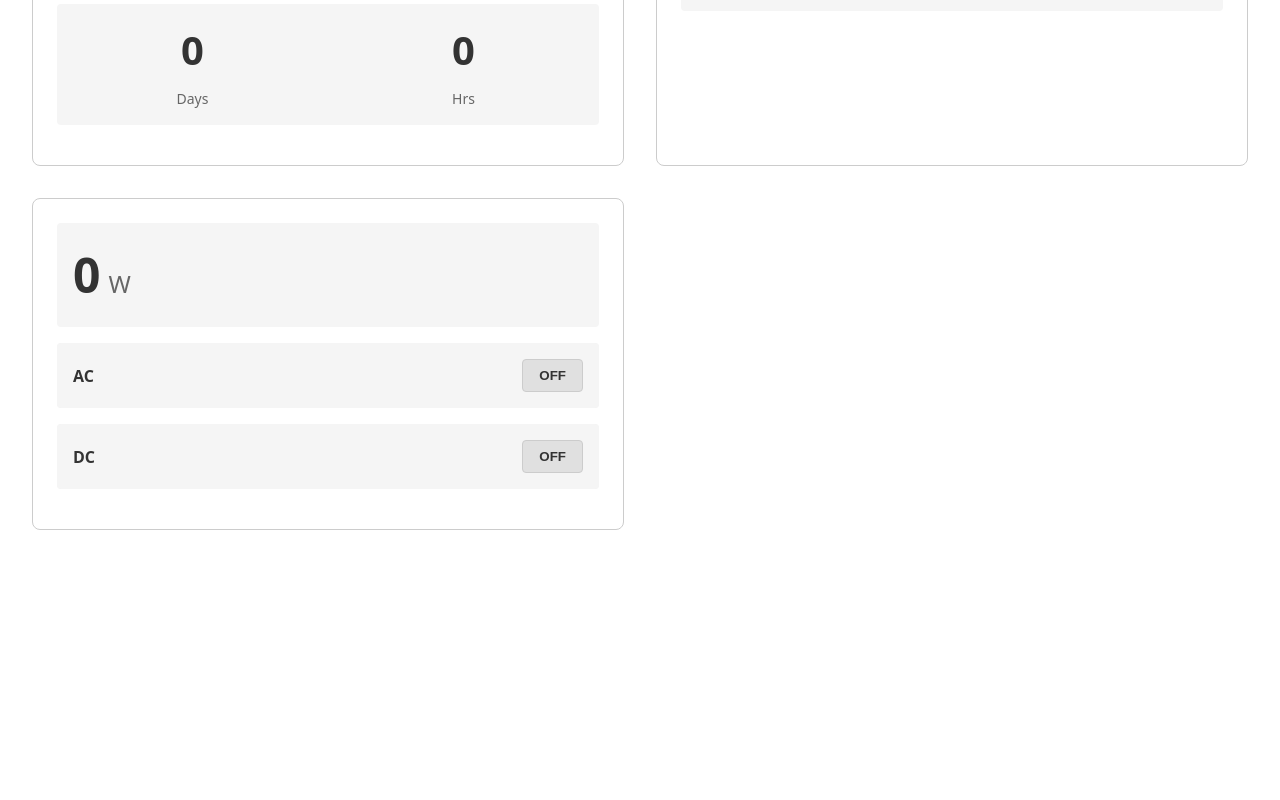
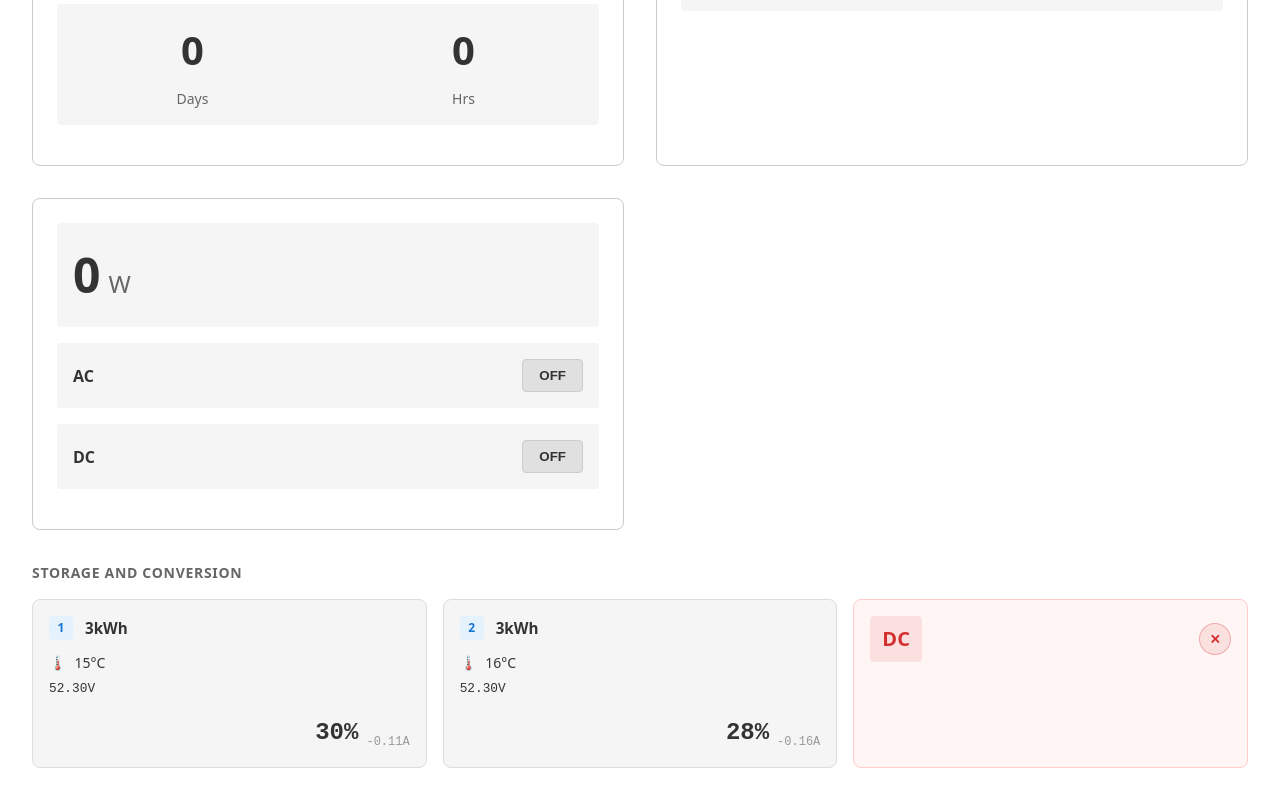
Before and after one commit to VermiNew/energy-monitoring-system, a React (Vite) app: page / in a window 1280 px wide. Shown: the part 385-1185 px from the top of the page. Before the commit the page ends 947 px from the top, so only its background shows below. Built offline with nearby package versions, Linux system fonts and the light colour scheme.

Commit message:
feat: add storage and conversion section

```diff
--- a/src/App.css
+++ b/src/App.css
@@ -66,6 +66,10 @@
   display: grid;
   grid-template-columns: 1fr 1fr;
   gap: 2rem;
+}
+
+.storage-section {
+  grid-column: 1 / -1;
 }
 
 .battery-section,
@@ -234,3 +238,136 @@
   color: white;
   border-color: #45a049;
 }
+
+.storage-title {
+  font-size: 0.875rem;
+  color: #666;
+  font-weight: 600;
+  text-transform: uppercase;
+  margin-bottom: 1rem;
+  letter-spacing: 0.05em;
+}
+
+.storage-grid {
+  display: grid;
+  grid-template-columns: repeat(auto-fit, minmax(250px, 1fr));
+  gap: 1rem;
+}
+
+.storage-card {
+  background: #f5f5f5;
+  border: 1px solid #ddd;
+  border-radius: 0.5rem;
+  padding: 1rem;
+  display: flex;
+  flex-direction: column;
+}
+
+.storage-card.error {
+  background: #fff5f5;
+  border-color: #ffcccc;
+}
+
+.storage-header {
+  display: flex;
+  align-items: center;
+  gap: 0.75rem;
+  margin-bottom: 0.75rem;
+}
+
+.storage-id {
+  width: 24px;
+  height: 24px;
+  border-radius: 4px;
+  background: #e3f2fd;
+  display: flex;
+  align-items: center;
+  justify-content: center;
+  font-size: 0.75rem;
+  font-weight: bold;
+  color: #1976d2;
+}
+
+.storage-capacity {
+  font-size: 0.95rem;
+  font-weight: bold;
+  color: #333;
+}
+
+.storage-info {
+  margin-bottom: 0.75rem;
+}
+
+.info-row {
+  display: flex;
+  align-items: center;
+  gap: 0.5rem;
+  font-size: 0.875rem;
+  margin-bottom: 0.35rem;
+  color: #666;
+}
+
+.info-value {
+  color: #333;
+  font-weight: 500;
+}
+
+.voltage {
+  font-family: 'Courier New', monospace;
+  font-size: 0.8rem;
+}
+
+.storage-level {
+  display: flex;
+  justify-content: flex-end;
+  align-items: flex-end;
+  gap: 0.5rem;
+}
+
+.level-percentage {
+  font-size: 1.5rem;
+  font-weight: bold;
+  color: #333;
+  font-family: 'Courier New', monospace;
+}
+
+.level-current {
+  font-size: 0.75rem;
+  color: #999;
+  font-family: 'Courier New', monospace;
+}
+
+.error-content {
+  display: flex;
+  justify-content: space-between;
+  align-items: center;
+}
+
+.error-label {
+  font-size: 1.25rem;
+  font-weight: bold;
+  color: #d32f2f;
+  background: rgba(211, 47, 47, 0.1);
+  padding: 0.5rem 0.75rem;
+  border-radius: 0.25rem;
+}
+
+.error-button {
+  width: 32px;
+  height: 32px;
+  border-radius: 50%;
+  background: rgba(211, 47, 47, 0.1);
+  border: 1px solid rgba(211, 47, 47, 0.3);
+  color: #d32f2f;
+  font-weight: bold;
+  cursor: pointer;
+  transition: all 0.2s;
+  padding: 0;
+  display: flex;
+  align-items: center;
+  justify-content: center;
+}
+
+.error-button:hover {
+  background: rgba(211, 47, 47, 0.2);
+}
--- a/src/App.tsx
+++ b/src/App.tsx
@@ -3,6 +3,7 @@ import { HeaderSection } from './components/HeaderSection'
 import { BatterySection } from './components/BatterySection'
 import { InputSection } from './components/InputSection'
 import { OutputSection } from './components/OutputSection'
+import { StorageSection } from './components/StorageSection'
 
 function App() {
   // TODO: Move to state management
@@ -18,6 +19,7 @@ function App() {
         <BatterySection />
         <InputSection />
         <OutputSection />
+        <StorageSection />
       </main>
     </div>
   )
--- /dev/null
+++ b/src/components/StorageSection.tsx
@@ -0,0 +1,70 @@
+export function StorageSection() {
+  const storages = [
+    {
+      id: 1,
+      capacity: '3kWh',
+      temperature: 15,
+      voltage: '52.30V',
+      level: 30,
+      current: '-0.11A'
+    },
+    {
+      id: 2,
+      capacity: '3kWh',
+      temperature: 16,
+      voltage: '52.30V',
+      level: 28,
+      current: '-0.16A'
+    },
+    {
+      id: 3,
+      capacity: 'DC',
+      temperature: null,
+      voltage: null,
+      level: 0,
+      current: null,
+      error: true
+    }
+  ]
+
+  return (
+    <section className="storage-section">
+      <h3 className="storage-title">Storage and Conversion</h3>
+      <div className="storage-grid">
+        {storages.map((storage) => (
+          <div
+            key={storage.id}
+            className={`storage-card ${storage.error ? 'error' : ''}`}
+          >
+            {!storage.error ? (
+              <>
+                <div className="storage-header">
+                  <div className="storage-id">{storage.id}</div>
+                  <div className="storage-capacity">{storage.capacity}</div>
+                </div>
+                <div className="storage-info">
+                  <div className="info-row">
+                    <span className="info-label">🌡️</span>
+                    <span className="info-value">{storage.temperature}°C</span>
+                  </div>
+                  <div className="info-row">
+                    <span className="info-value voltage">{storage.voltage}</span>
+                  </div>
+                </div>
+                <div className="storage-level">
+                  <div className="level-percentage">{storage.level}%</div>
+                  <div className="level-current">{storage.current}</div>
+                </div>
+              </>
+            ) : (
+              <div className="error-content">
+                <div className="error-label">DC</div>
+                <button className="error-button">✕</button>
+              </div>
+            )}
+          </div>
+        ))}
+      </div>
+    </section>
+  )
+}
```
